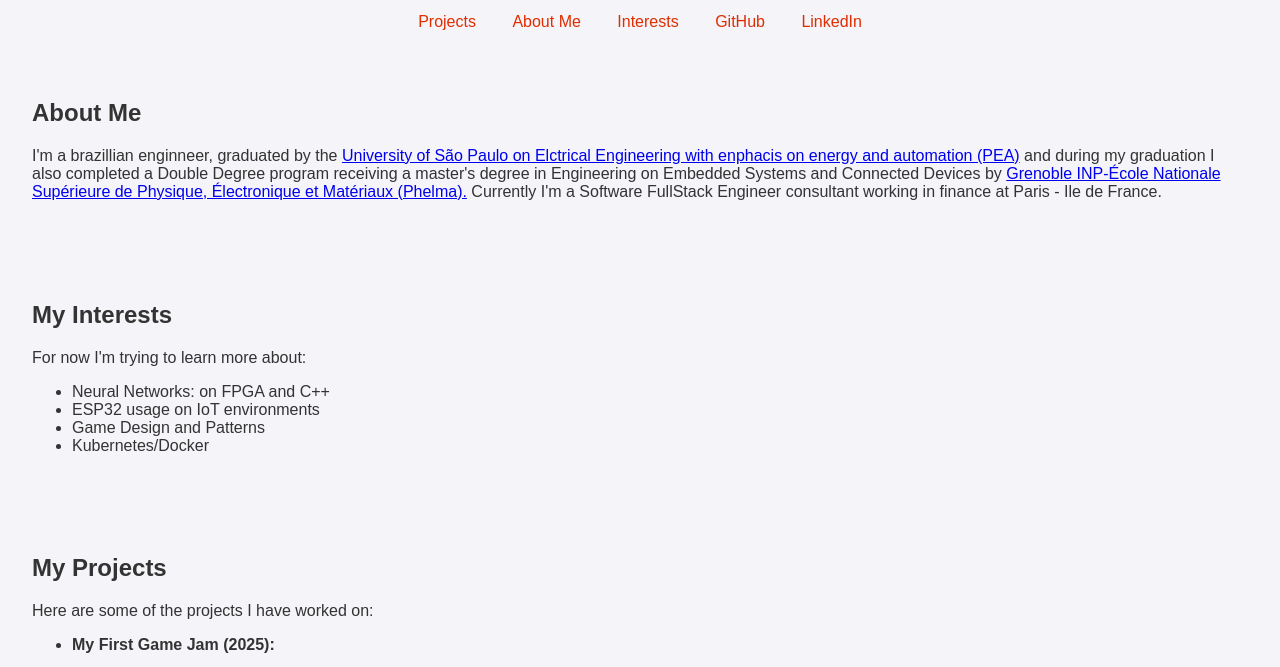
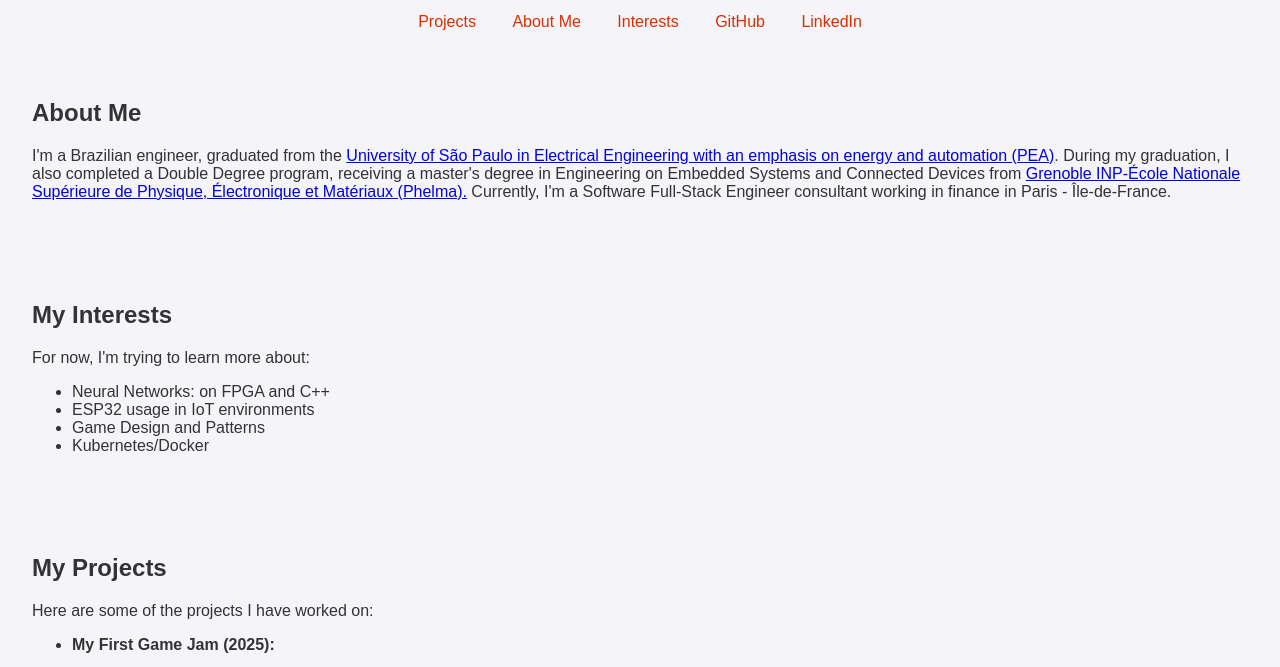
Before and after one commit to guijps/guijps.github.io, a plain HTML site: page index.html in a window 1280 px wide. Shown: the part 101-768 px from the top of the page. Drawn offline with Linux system fonts and the light colour scheme.

Commit message:
grammar errors

```diff
--- a/index.html
+++ b/index.html
@@ -20,16 +20,16 @@
     </nav>
     <section id="about">
         <h2>About Me</h2>
-        <p>I'm a brazillian enginneer, graduated by the <a href="https://www.poli.usp.br/departamentos/pea-energia-e-automacao-eletricas/">University of São Paulo on Elctrical Engineering with enphacis on energy and automation (PEA)</a> and during my graduation I also completed a Double Degree program receiving a master's degree in Engineering on Embedded Systems and Connected Devices by  <a href="https://phelma.grenoble-inp.fr/en/studies/master-s-degree-in-engineering-grenoble-inp-phelma-embedded-systems-and-connected-devices-seoc#page-presentation">Grenoble INP-École Nationale Supérieure de Physique, Électronique et Matériaux (Phelma).</a>
-        Currently I'm a Software FullStack Engineer consultant working in finance at Paris - Ile de France.
+        <p>I'm a Brazilian engineer, graduated from the <a href="https://www.poli.usp.br/departamentos/pea-energia-e-automacao-eletricas/">University of São Paulo in Electrical Engineering with an emphasis on energy and automation (PEA)</a>. During my graduation, I also completed a Double Degree program, receiving a master's degree in Engineering on Embedded Systems and Connected Devices from <a href="https://phelma.grenoble-inp.fr/en/studies/master-s-degree-in-engineering-grenoble-inp-phelma-embedded-systems-and-connected-devices-seoc#page-presentation">Grenoble INP-École Nationale Supérieure de Physique, Électronique et Matériaux (Phelma).</a>
+        Currently, I'm a Software Full-Stack Engineer consultant working in finance in Paris - Île-de-France.
         </p>
     </section>
     <section id="interests">
         <h2>My Interests</h2>
-        <p>For now I'm trying to learn more about:</p>
+        <p>For now, I'm trying to learn more about:</p>
         <ul>
             <li>Neural Networks: on FPGA and C++</li>
-            <li> ESP32 usage on IoT environments</li>
+            <li>ESP32 usage in IoT environments</li>
             <li>Game Design and Patterns</li>
             <li>Kubernetes/Docker</li>
         </ul>
```
Also changed, not shown: moon-game.html (+2 -2 lines), page-game.html (+3 -3 lines).
